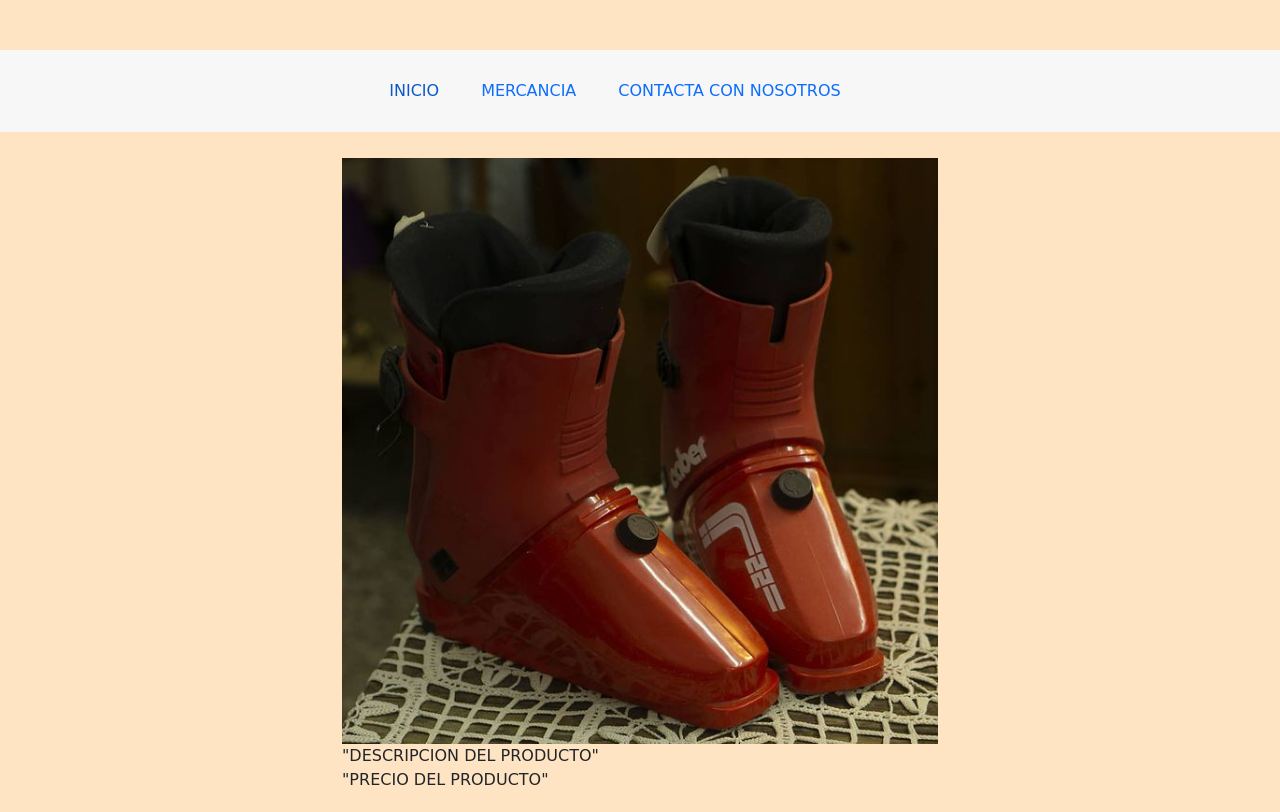
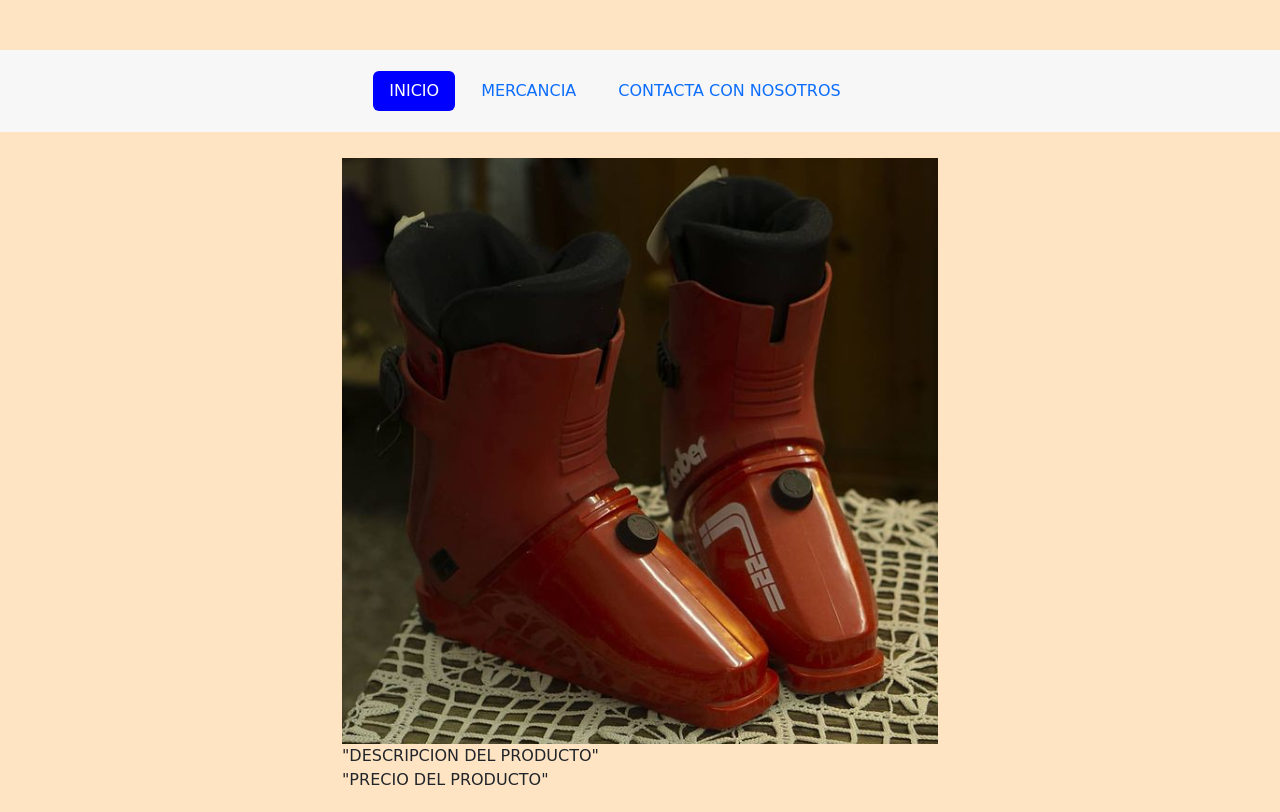
Before and after one commit to YagoGQ/proyecto-final-2daParte, a plain HTML site: page html/botas.html in a window 1280 px wide. In both pictures the pointer is over the link "INICIO". Shown: the top 812 px of the page. Drawn offline with nearby package versions, Linux system fonts and the light colour scheme; a web font is replaced by a local one.

Commit message:
agrego hover

```diff
--- a/style.css
+++ b/style.css
@@ -40,3 +40,10 @@ body {
     font-family: 'Square Peg', cursive;
     text-transform: uppercase;
 }
+
+/* agrego hover */
+
+.head ul li a:hover{
+    background-color: blue;
+    color: white;
+}
```
